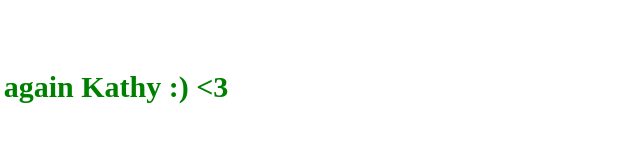
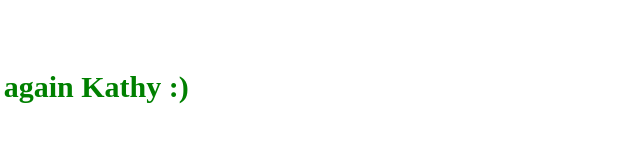
Before and after one commit to SmokinPenguin/KathysBday, a plain HTML site: page index.html in a window 1280 px wide. Shown: the part 395-536 px from the top of the page, 221-861 px from the left. Drawn offline with Linux system fonts and the light colour scheme.

Commit message:
Update index.html

```diff
--- a/index.html
+++ b/index.html
@@ -32,6 +32,6 @@
           <td><a href="./pics/31.png" target="_blank">31</a></td><td><a href="./pics/32.jpg" target="_blank">32</a></td><td><a href="./pics/33.jpg" target="_blank">33</a></td><td><a href="./pics/34.jpeg" target="_blank">34</a></td><td><a href="./pics/35.jpeg" target="_blank">35</a></td>
         </tr>
       </table>
-      <h1 id="wish"> Happy Birthday again Kathy :) <3 </h1>
+      <h1 id="wish"> Happy Birthday again Kathy :)</h1>
   </body>
 </html>
```
